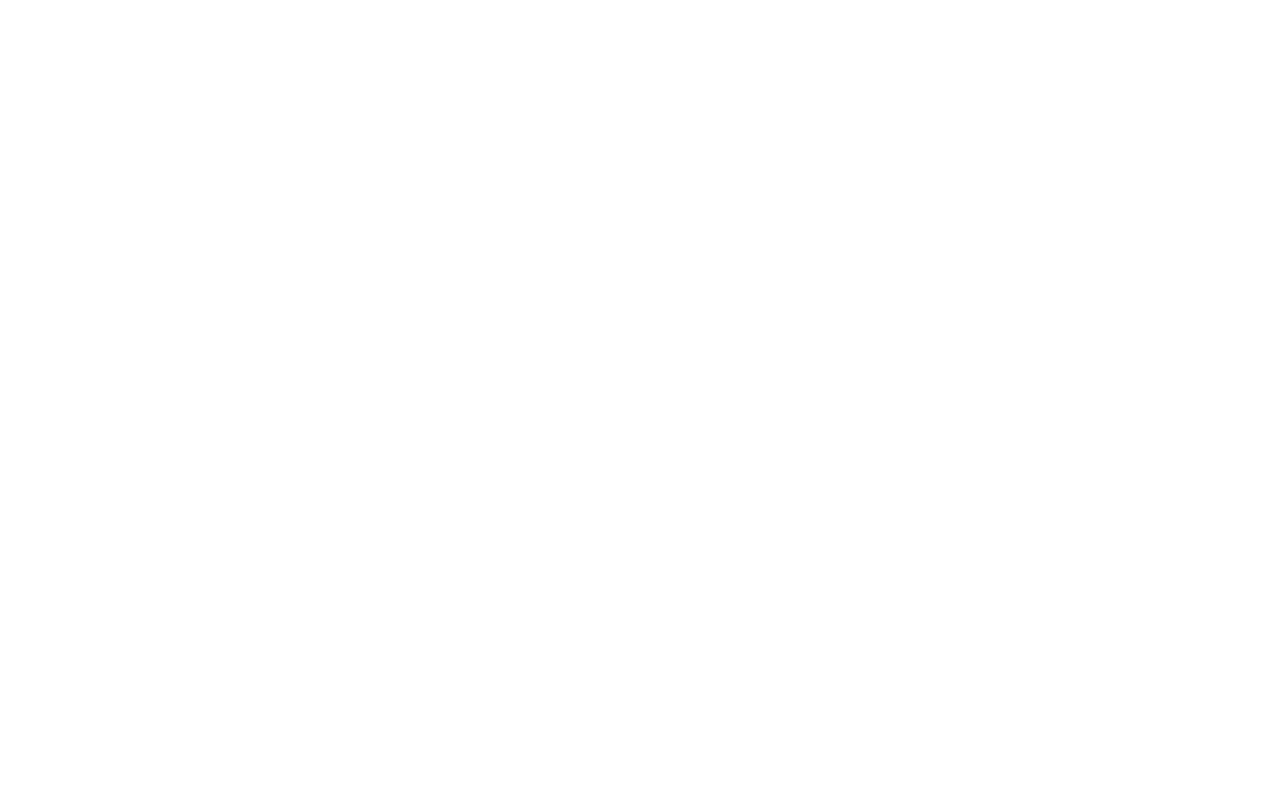
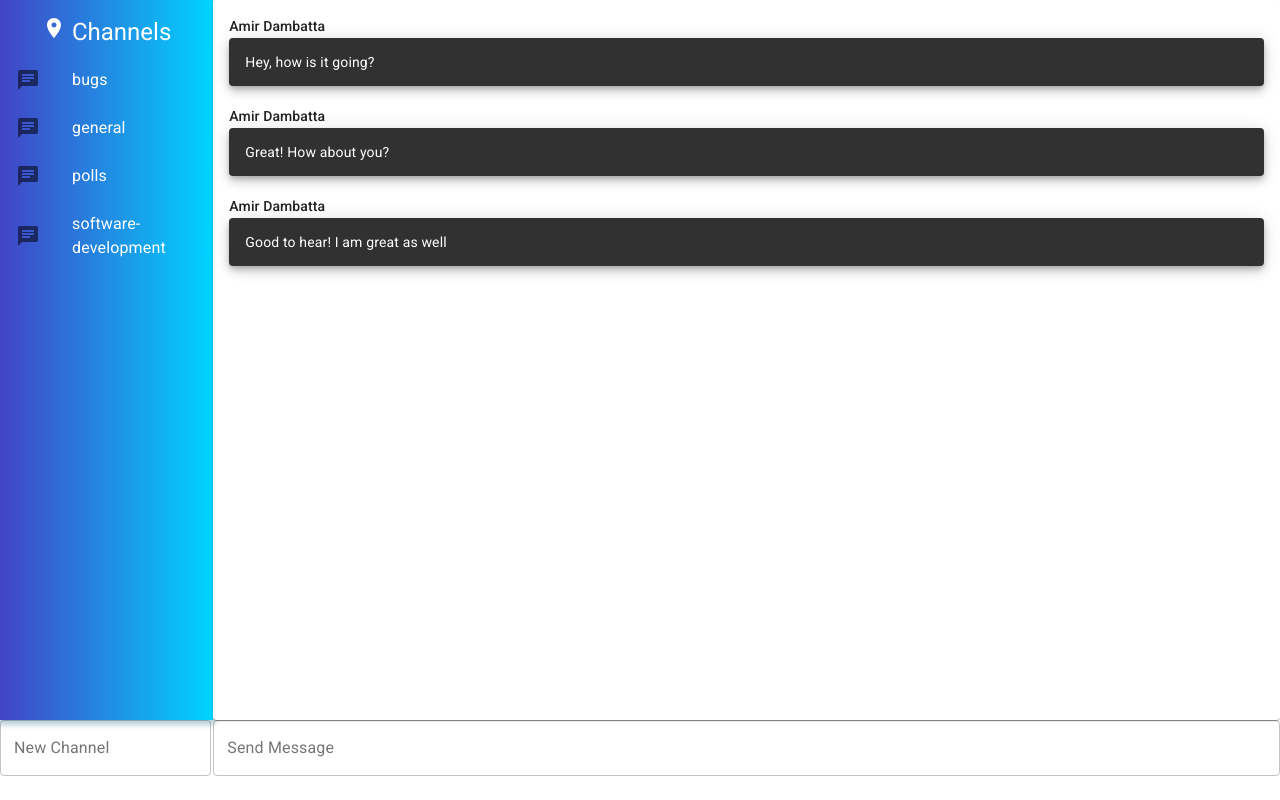
Before and after one commit to amirdbt/myzulip, a React (Create React App) app: page /chat in a window 1280 px wide. Built offline with nearby package versions, Linux system fonts and the light colour scheme.

Commit message:
created chat component which houses four other components: channel list, add new channel form, add messages and view messages

```diff
--- a/src/App.js
+++ b/src/App.js
@@ -4,6 +4,7 @@
 import User from "./components/Dashboard/User";
 import AllUsers from "./components/AllUsers/AllUsers"
 import ViewUser from "./components/AllUsers/ViewUser"
+import Chat from "./components/Chat/Chat"
 import { Switch, Route } from "react-router-dom";
 
 function App() {
@@ -14,6 +15,7 @@
       <Route exact path="/users" component={AllUsers} />
       <Route  path="/users/:id" component={ViewUser} />
       <Route path="/dashboard" component={User} />
+      <Route path="/chat" component={Chat} />
     </Switch>
   );
 }
--- /dev/null
+++ b/src/components/Chat/ChannelList.jsx
@@ -0,0 +1,49 @@
+import React from "react";
+import List from "@material-ui/core/List";
+import ListItem from "@material-ui/core/ListItem";
+import ListItemIcon from "@material-ui/core/ListItemIcon";
+import ListItemText from "@material-ui/core/ListItemText";
+import { makeStyles } from "@material-ui/core/styles";
+import { Chat, Room } from "@material-ui/icons";
+import Typography from "@material-ui/core/Typography";
+
+const useStyles = makeStyles(theme => ({
+  root: {
+    backgroundColor: "rgba(2,0,36)",
+    background:
+      "linear-gradient(90deg, rgba(2,0,36,1) 0%, rgba(67,67,198,1) 0%, rgba(0,212,255,1) 100%)",
+    color: "white",
+    boxShadow: "0 3px 5px 2px rgba(23, 105, 135, .3)",
+    height: "90vh",
+    overflow: "auto"
+  },
+  title: {
+    textAlign: "center"
+  },
+  room: {
+    marginTop: theme.spacing(2)
+  }
+}));
+const ChannelList = ({channels}) => {
+  const classes = useStyles();
+
+  return (
+    <div className={classes.root}>
+      <Typography className={classes.title} variant="h5">
+        <Room className={classes.room} /> Channels
+      </Typography>
+      <List>
+        {channels.map((channel, index) => (
+          <ListItem button>
+            <ListItemIcon>
+              <Chat />
+            </ListItemIcon>
+            <ListItemText>{channel.name}</ListItemText>
+          </ListItem>
+        ))}
+      </List>
+    </div>
+  );
+};
+
+export default ChannelList;
--- /dev/null
+++ b/src/components/Chat/Chat.jsx
@@ -0,0 +1,70 @@
+import React, { useState } from "react";
+import ChannelList from "./ChannelList";
+import NewChannel from "./NewChannel";
+import MessageList from "./MessageList";
+import SendMessageForm from "./SendMessageForm";
+import { Grid } from "@material-ui/core";
+
+const Chat = () => {
+  const [messages, setMessages] = useState([
+    {
+
+      text: "Hey, how is it going?"
+    },
+    {
+
+      text: "Great! How about you?"
+    },
+    {
+
+      text: "Good to hear! I am great as well"
+    }
+  ]);
+
+  const [channels, setChannels] = React.useState([
+    {
+      name: "bugs"
+    },
+    {
+      name: "general"
+    },
+    {
+      name: "polls"
+    },
+    {
+      name: "software-development"
+    }
+  ]);
+
+  const addMessage = text => {
+    const newMessages = [...messages, { text }];
+    setMessages(newMessages);
+
+  };
+  const addChannel = name => {
+    const newChannel = [...channels, { name }];
+    setChannels(newChannel);
+
+  };
+
+  return (
+    <div>
+      <Grid container justify="center">
+        <Grid item xs={12}>
+          <Grid container>
+            <Grid item xs={2}>
+              <ChannelList channels={channels} />
+              <NewChannel addChannel={addChannel} />
+            </Grid>
+            <Grid item xs={10}>
+              <MessageList messages={messages} />
+              <SendMessageForm addMessage={addMessage} />
+            </Grid>
+          </Grid>
+        </Grid>
+      </Grid>
+    </div>
+  );
+};
+
+export default Chat;
--- /dev/null
+++ b/src/components/Chat/MessageList.jsx
@@ -0,0 +1,38 @@
+import React from "react";
+import {
+  Card,
+  CardContent,
+  makeStyles,
+  SnackbarContent,
+  Typography
+} from "@material-ui/core";
+
+const useStyles = makeStyles({
+  root: {
+    height: "90vh",
+    flexGrow: 1,
+    overflow: 'auto'
+  }
+});
+
+const MessageList = ({ messages }) => {
+  const classes = useStyles();
+  return (
+    <div>
+      <Card className={classes.root}>
+        <CardContent>
+          {messages.map((message, index) => {
+            return (
+              <div key={index}>
+                <Typography variant="subtitle2">Amir Dambatta</Typography>
+                <SnackbarContent message={message.text} /> <br />
+              </div>
+            );
+          })}
+        </CardContent>
+      </Card>
+    </div>
+  );
+};
+
+export default MessageList;
--- /dev/null
+++ b/src/components/Chat/NewChannel.jsx
@@ -0,0 +1,28 @@
+import React from "react";
+import TextField from "@material-ui/core/TextField";
+import { Grid } from "@material-ui/core";
+
+const NewChannel = ({addChannel}) => {
+    const [channel,setChannel] = React.useState('')
+
+    const handleChange =(event)=>{
+        const {value} = event.target
+        setChannel(value)
+        console.log(value);
+    }
+
+    const handleSubmit=(event)=>{
+        event.preventDefault()
+        addChannel(channel)
+        setChannel('')
+    }
+  return (
+    <form noValidate autoComplete="off" onSubmit={handleSubmit}>
+      <Grid container direction="row" justify="flex-start">
+          <TextField id="channel" label="New Channel" value={channel} onChange={handleChange} variant="outlined" />
+      </Grid>
+    </form>
+  );
+};
+
+export default NewChannel;
--- /dev/null
+++ b/src/components/Chat/SendMessageForm.jsx
@@ -0,0 +1,28 @@
+import React,{useState} from 'react'
+import {OutlinedInput,FormControl,InputLabel} from "@material-ui/core"
+
+const SendMessageForm = ({addMessage}) => {
+    const [message, setMessage] = useState('')
+
+    const handleChange =(event) =>{
+        const {value} = event.target
+        setMessage(value)
+        // console.log(value);
+    }
+    const handleSubmit = event =>{
+        event.preventDefault()
+        addMessage(message)
+        setMessage('')
+    }
+
+    return (
+      <form onSubmit={handleSubmit}>
+          <FormControl fullWidth variant="outlined">
+                <InputLabel htmlFor="message">Send Message</InputLabel>
+                <OutlinedInput id="message" value={message} onChange={handleChange} labelWidth={60} />
+          </FormControl>
+      </form>
+    )
+}
+
+export default SendMessageForm
--- a/src/components/Dashboard/UserAccount.jsx
+++ b/src/components/Dashboard/UserAccount.jsx
@@ -1,4 +1,4 @@
-import React, { useState,useEffect } from 'react';
+import React, { useState } from 'react';
 import { makeStyles } from '@material-ui/styles';
 import {
   Card,
--- a/src/components/Navbar/Navbar.jsx
+++ b/src/components/Navbar/Navbar.jsx
@@ -1,5 +1,5 @@
 import React from "react";
-import { fade, makeStyles } from "@material-ui/core/styles";
+import { makeStyles } from "@material-ui/core/styles";
 import AppBar from "@material-ui/core/AppBar";
 import Toolbar from "@material-ui/core/Toolbar";
 import IconButton from "@material-ui/core/IconButton";
```
Also changed, not shown: src/components/Chat/Message.jsx (added, +11 -0 lines).
